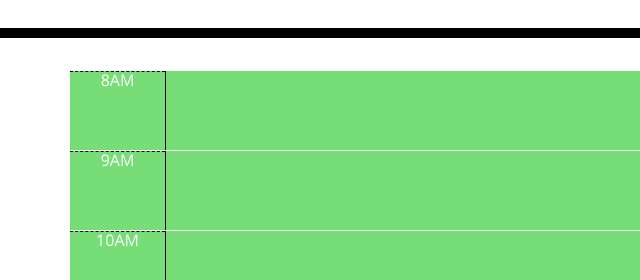
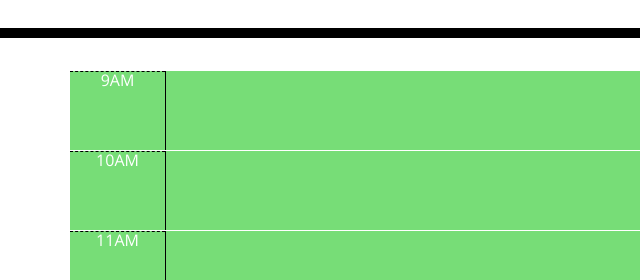
Before and after one commit to Shiv-MS/05-third-party-apis, a plain HTML site: page index.html in a window 1280 px wide. Shown: the part 266-546 px from the top of the page, 0-640 px from the left. Drawn offline with nearby package versions, Linux system fonts and the light colour scheme.

Commit message:
Fixed Local Storage

```diff
--- a/script.js
+++ b/script.js
@@ -7,7 +7,7 @@ $(document).ready(() => {
     // for(where I start; where I end; how to get there )
     let current_hour = new Date
     current_hour.getHours()
-    for (let i = 8; i <= 17; i++) {
+    for (let i = 9; i <= 17; i++) {
         $(".container").append(`<div class="row time-block" id="${i <= 12 ? `${i}AM` : `${i - 12}PM`}">
         <div class="col-lg-1 hour ${i < current_hour.getHours() ? "past" : "future"}">${i <= 12 ? `${i}AM` : `${i - 12}PM`}</div>
         <textarea class="col-lg-10 description ${i < current_hour.getHours() ? "past" : "future"}"></textarea>
@@ -22,7 +22,6 @@ $(document).ready(() => {
         localStorage.setItem(aptHour, aptInfo);
     });
 
-    $("#8AM .description").val(localStorage.getItem("8AM"));
     $("#9AM .description").val(localStorage.getItem("9AM"));
     $("#10AM .description").val(localStorage.getItem("10AM"));
     $("#11AM .description").val(localStorage.getItem("11AM"));
```
Also changed, not shown: index.html (line endings or trailing spaces).
